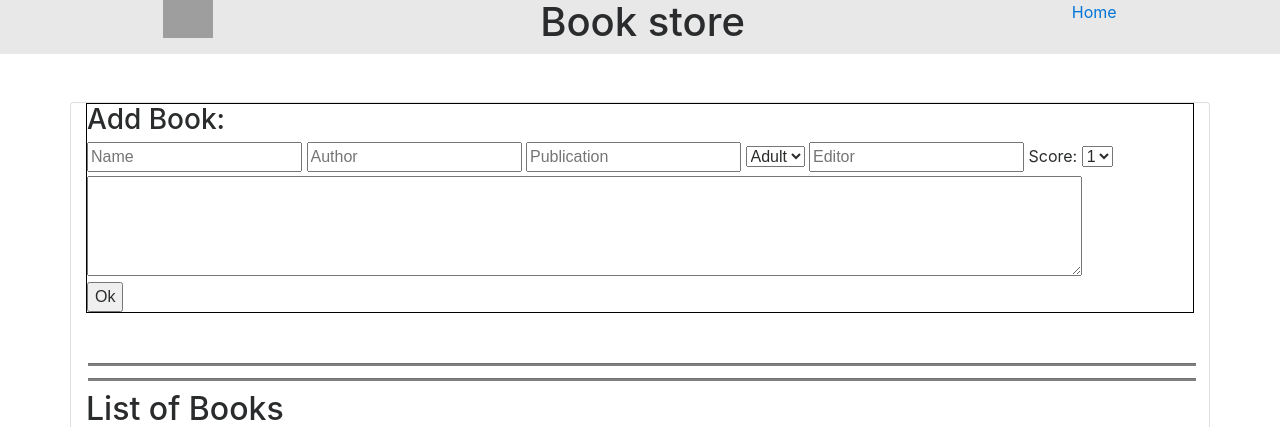
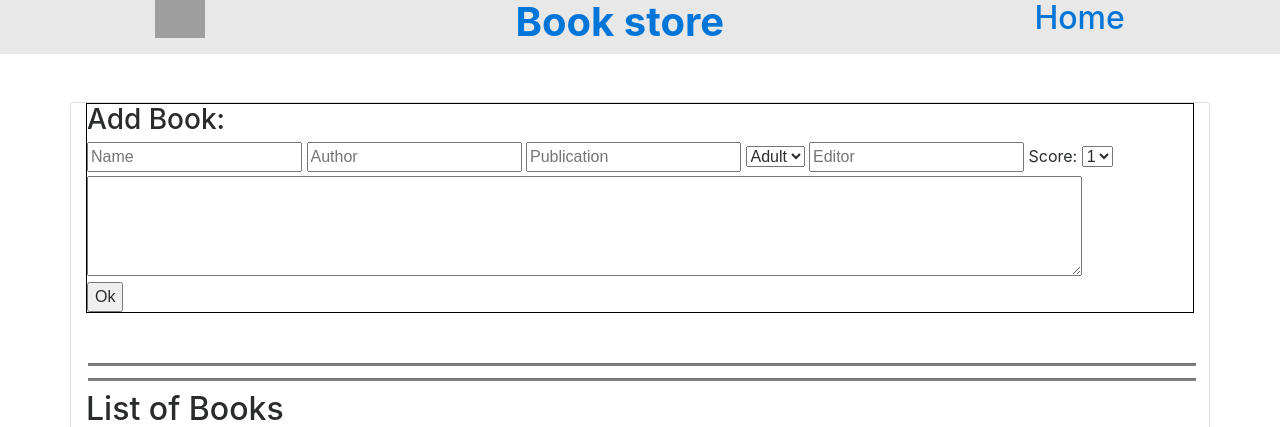
Before and after one commit to RemiLefebvre/Book-Store, a PHP site: page / in a window 1280 px wide. Shown: the top 427 px of the page. Run offline with PHP 8.4, Linux system fonts and the light colour scheme; data that the repository does not hold is empty; some libraries are stand-ins or nearby versions; grey boxes are pictures that could not be loaded.

Commit message:
app done

```diff
--- a/css/style.css
+++ b/css/style.css
@@ -15,7 +15,9 @@ header{
 .row{
   margin: 0!important;
 }
-
+main{
+  margin-bottom: 50px;
+}
 .addForm{
   border: 1px solid #000;
 }
--- a/entities/Book.php
+++ b/entities/Book.php
@@ -36,7 +36,7 @@ require("entities/ChildsBook.php");
      * Get the value of Id
     */
     public function id(){return $this->id;}
-           /**
+      /**
      * Set the value of Id
      */
     public function setId(int $id){
--- a/view/indexView.php
+++ b/view/indexView.php
@@ -7,6 +7,8 @@
   echo $message;
 } ?>
 <main class="mt-5 container card">
+
+  <!-- FORM ADD -->
   <form class="mb-5 addForm" action="index.php" method="post">
     <h3>Add Book:</h3>
     <input type="text" name="name" placeholder="Name">
@@ -34,6 +36,8 @@
   <hr>
   <hr>
 
+
+  <!-- LIST OF BOOKS -->
   <h2>List of Books</h2>
   <table class="table-hover table-responsive">
     <thead>
@@ -79,6 +83,7 @@
   <hr>
   <hr>
 
+  <!-- LIST OF USERS -->
   <h2>List of users</h2>
   <table class="table-hover table-responsive">
     <thead>
--- a/view/template/header.php
+++ b/view/template/header.php
@@ -30,6 +30,6 @@
         <figure class="logo">
           <img src="http://www.eatlogos.com/education_logos/png/vector_colourful_education_book_logo.png" alt="">
         </figure>
-        <h1>Book store</h1>
-        <a href="index.php">Home</a>
+        <a href="index.php"><h1><strong>Book store</strong></h1></a>
+        <a href="index.php"><h2>Home</h2></a>
       </header>
```
Also changed, not shown: model/BookManager.php (+0 -13 lines), view/detailsView.php (+7 -1 lines).
